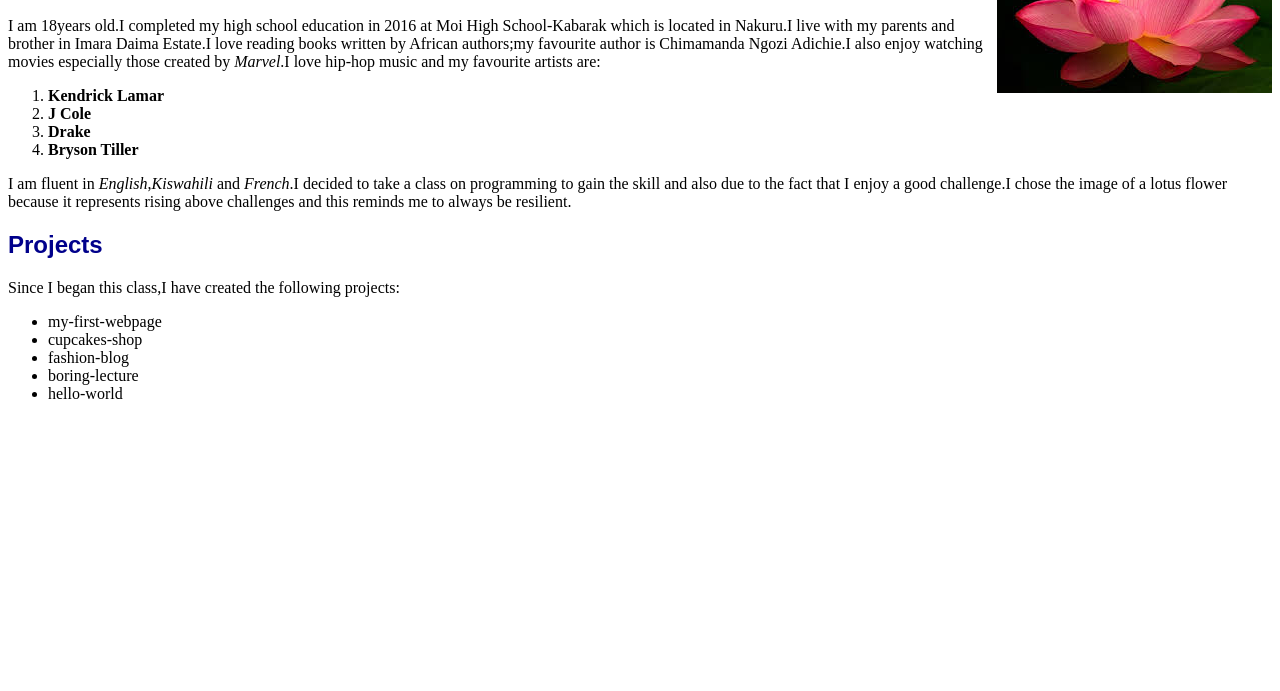
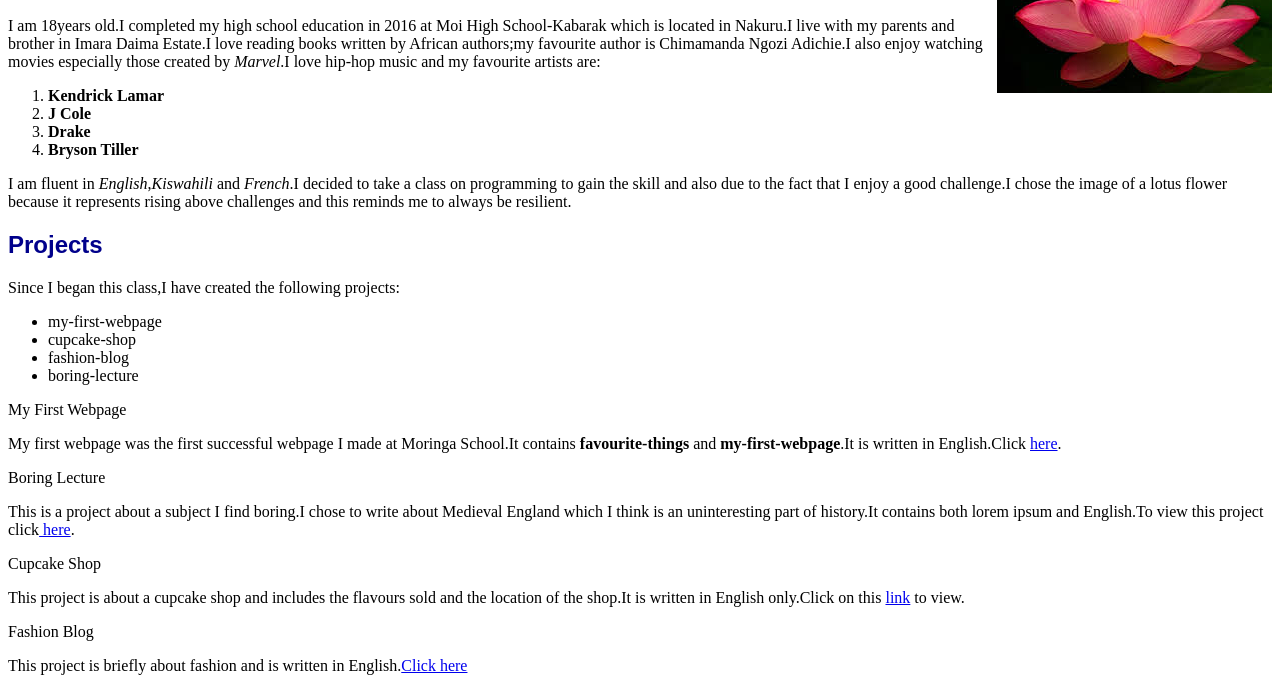
Before and after one commit to Ilovenyambura/Ilovenyambura.github.io, a plain HTML site: page index.html in a window 1280 px wide. Shown: the part 111-802 px from the top of the page. Drawn offline with Linux system fonts and the light colour scheme.

Commit message:
add changes made to webpage

```diff
--- a/index.html
+++ b/index.html
@@ -25,11 +25,17 @@
     <p>Since I began this class,I have created the following projects:
       <ul>
         <li>my-first-webpage</li>
-        <li>cupcakes-shop</li>
+        <li>cupcake-shop</li>
         <li>fashion-blog</li>
         <li>boring-lecture</li>
-        <li>hello-world</li>
       </ul>
-
+    <p>My First Webpage</p>
+    <p>My first webpage was the first successful webpage I made at Moringa School.It contains <strong>favourite-things</strong> and <strong>my-first-webpage</strong>.It is written in English.Click <a href="https://github.com/Ilovenyambura/my-first-webpage">here</a>.</p>
+    <p>Boring Lecture</p>
+    <p>This is a project about a subject I find boring.I chose to write about Medieval England which I think is an uninteresting part of history.It contains both lorem ipsum and English.To view this project click<a href="https://github.com/Ilovenyambura/boredom"> here</a>.</p>
+    <p>Cupcake Shop</p>
+    <p>This project is about a cupcake shop and includes the flavours sold and the location of the shop.It is written in English only.Click on this <a href="https://github.com/Ilovenyambura/shop">link</a> to view.</p>
+    <p>Fashion Blog</p>
+    <p>This project is briefly about fashion and is written in English.<a href="https://github.com/Ilovenyambura/la-mode">Click here</a></p>
   </body>
 </html>
```
